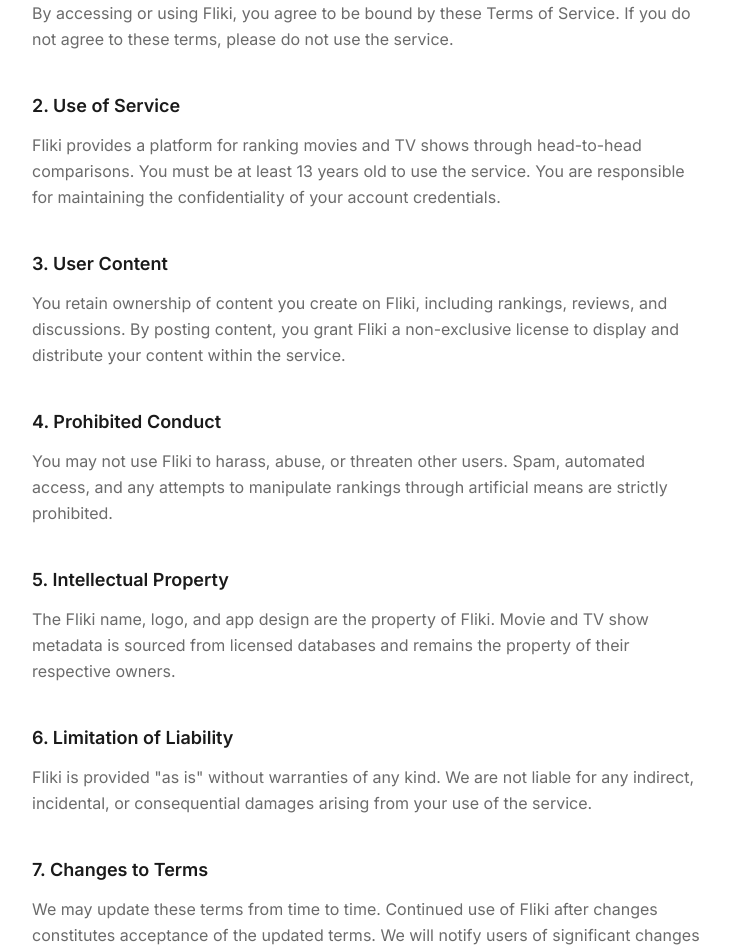
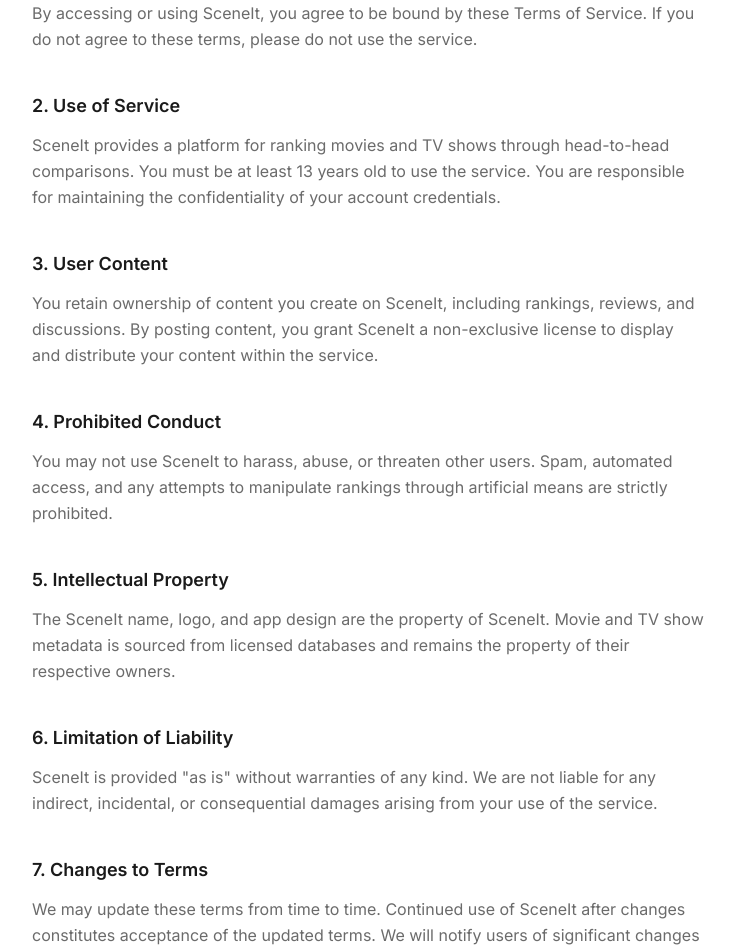
Before and after one commit to FlikiApp/FlikiApp-Web, a React (Vite) app: page /terms in a window 1280 px wide. Shown: the part 380-1332 px from the top of the page, without its empty margins (272-1006 px from the left). Built offline with nearby package versions, Linux system fonts and the light colour scheme; a web font is replaced by a local one.

Commit message:
Rename Fliki to SceneIt in TermsPage

```diff
--- a/src/pages/TermsPage.tsx
+++ b/src/pages/TermsPage.tsx
@@ -22,49 +22,49 @@
               <div>
                 <h2 className="text-lg font-semibold text-text-primary mb-3">1. Acceptance of Terms</h2>
                 <p>
-                  By accessing or using Fliki, you agree to be bound by these Terms of Service. If you do not agree to these terms, please do not use the service.
+                  By accessing or using SceneIt, you agree to be bound by these Terms of Service. If you do not agree to these terms, please do not use the service.
                 </p>
               </div>
 
               <div>
                 <h2 className="text-lg font-semibold text-text-primary mb-3">2. Use of Service</h2>
                 <p>
-                  Fliki provides a platform for ranking movies and TV shows through head-to-head comparisons. You must be at least 13 years old to use the service. You are responsible for maintaining the confidentiality of your account credentials.
+                  SceneIt provides a platform for ranking movies and TV shows through head-to-head comparisons. You must be at least 13 years old to use the service. You are responsible for maintaining the confidentiality of your account credentials.
                 </p>
               </div>
 
               <div>
                 <h2 className="text-lg font-semibold text-text-primary mb-3">3. User Content</h2>
                 <p>
-                  You retain ownership of content you create on Fliki, including rankings, reviews, and discussions. By posting content, you grant Fliki a non-exclusive license to display and distribute your content within the service.
+                  You retain ownership of content you create on SceneIt, including rankings, reviews, and discussions. By posting content, you grant SceneIt a non-exclusive license to display and distribute your content within the service.
                 </p>
               </div>
 
               <div>
                 <h2 className="text-lg font-semibold text-text-primary mb-3">4. Prohibited Conduct</h2>
                 <p>
-                  You may not use Fliki to harass, abuse, or threaten other users. Spam, automated access, and any attempts to manipulate rankings through artificial means are strictly prohibited.
+                  You may not use SceneIt to harass, abuse, or threaten other users. Spam, automated access, and any attempts to manipulate rankings through artificial means are strictly prohibited.
                 </p>
               </div>
 
               <div>
                 <h2 className="text-lg font-semibold text-text-primary mb-3">5. Intellectual Property</h2>
                 <p>
-                  The Fliki name, logo, and app design are the property of Fliki. Movie and TV show metadata is sourced from licensed databases and remains the property of their respective owners.
+                  The SceneIt name, logo, and app design are the property of SceneIt. Movie and TV show metadata is sourced from licensed databases and remains the property of their respective owners.
                 </p>
               </div>
 
               <div>
                 <h2 className="text-lg font-semibold text-text-primary mb-3">6. Limitation of Liability</h2>
                 <p>
-                  Fliki is provided "as is" without warranties of any kind. We are not liable for any indirect, incidental, or consequential damages arising from your use of the service.
+                  SceneIt is provided "as is" without warranties of any kind. We are not liable for any indirect, incidental, or consequential damages arising from your use of the service.
                 </p>
               </div>
 
               <div>
                 <h2 className="text-lg font-semibold text-text-primary mb-3">7. Changes to Terms</h2>
                 <p>
-                  We may update these terms from time to time. Continued use of Fliki after changes constitutes acceptance of the updated terms. We will notify users of significant changes via email or in-app notification.
+                  We may update these terms from time to time. Continued use of SceneIt after changes constitutes acceptance of the updated terms. We will notify users of significant changes via email or in-app notification.
                 </p>
               </div>
 
```
